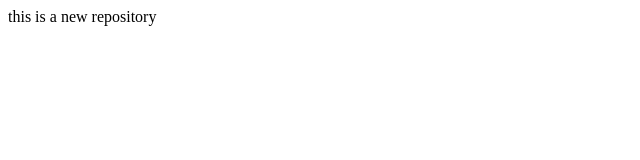
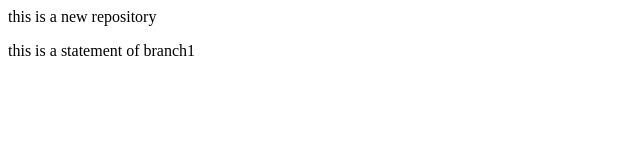
Before and after one commit to Raghav-749/localRepo, a plain HTML site: page index.html in a window 1280 px wide. Shown: the whole page, without its empty margins (0-640 px from the left). Drawn offline with Linux system fonts and the light colour scheme.

Commit message:
added a line in branch1

```diff
--- a/index.html
+++ b/index.html
@@ -1 +1,2 @@
 <p>this is a new repository</p>
+<p>this is a statement of branch1</p>
```
